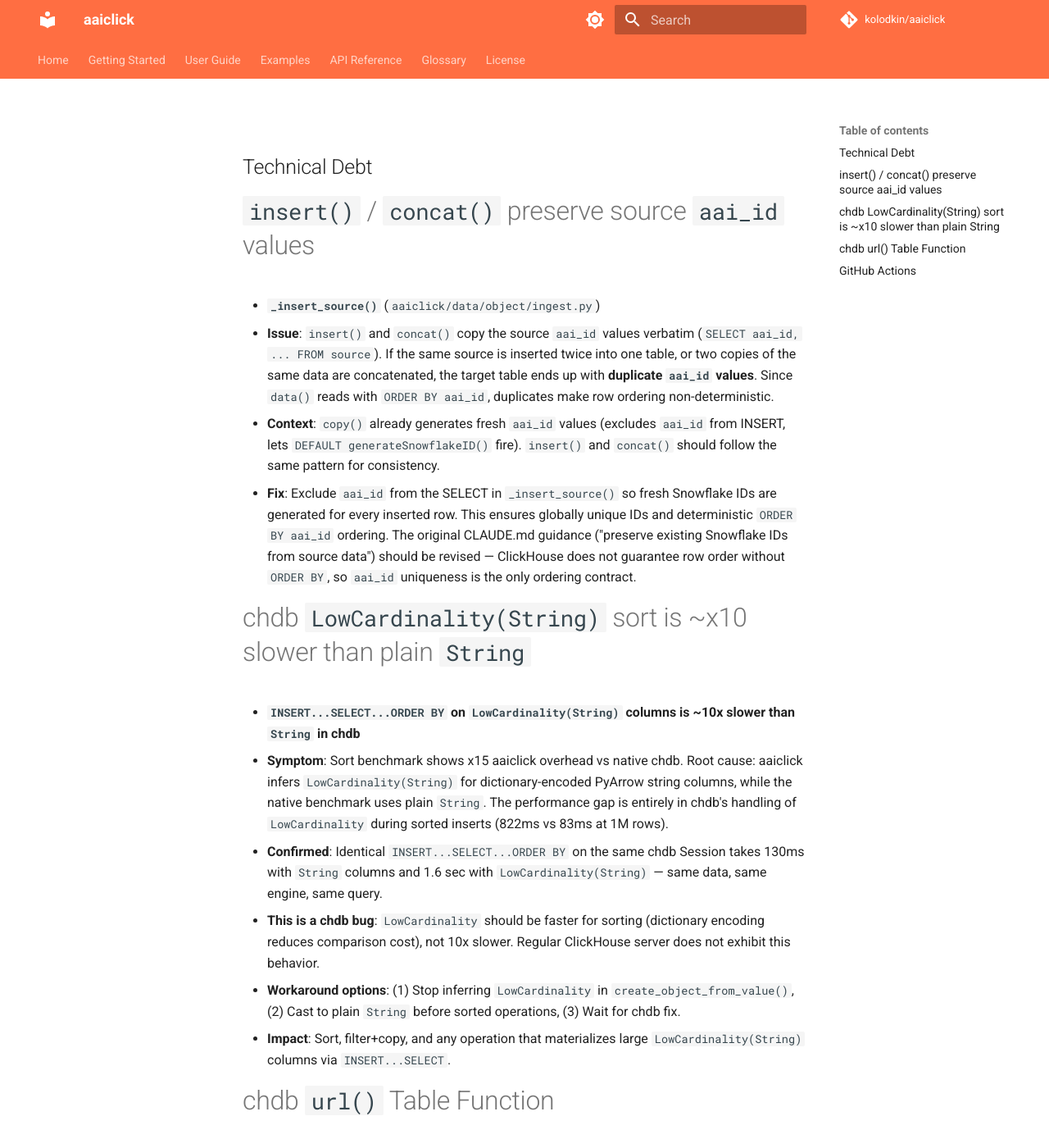
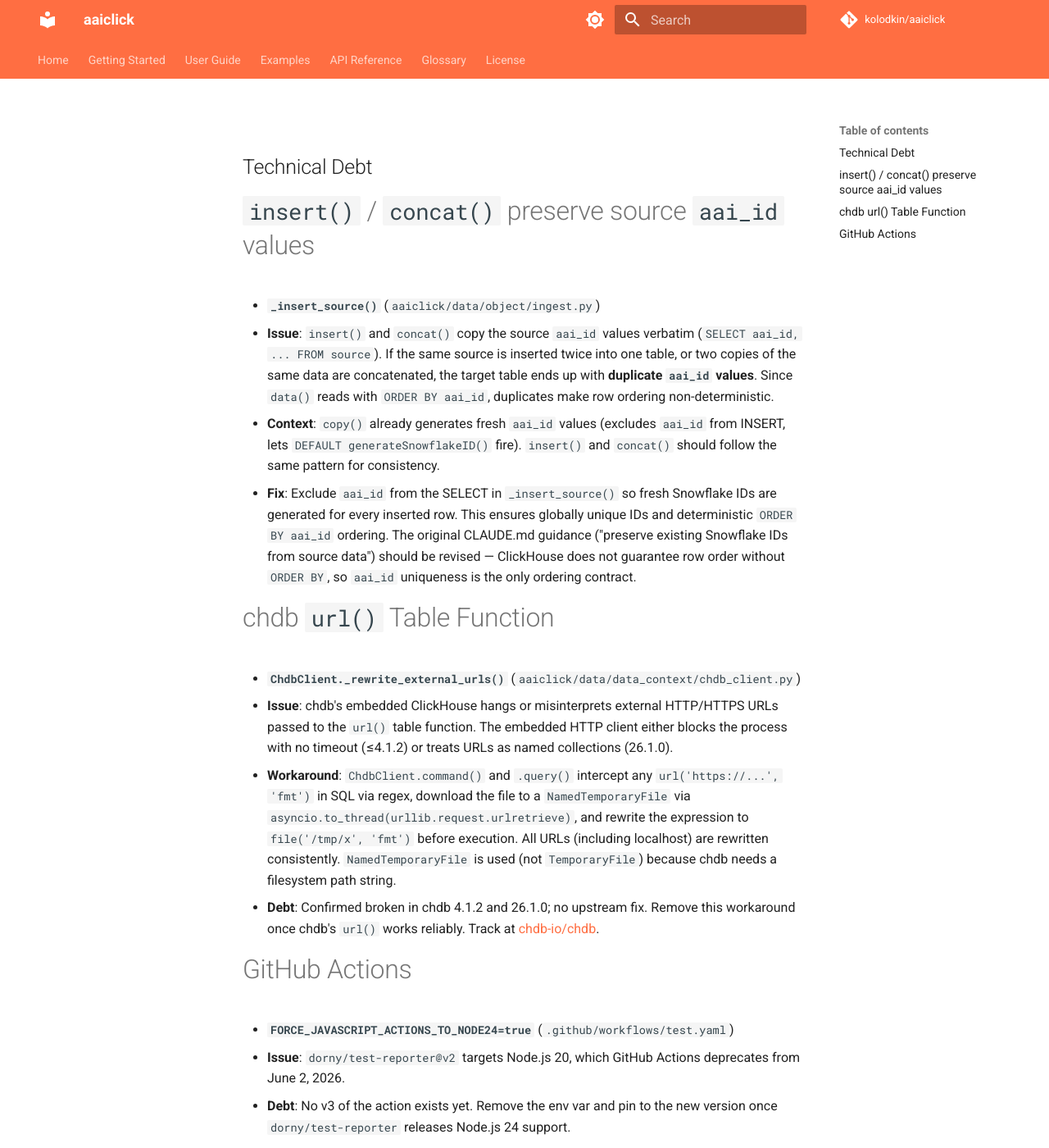
Before and after one commit to kolodkin/aaiclick, an MkDocs documentation site: the page built from docs/technical_debt.md, in a window 1280 px wide and 1400 px high. Shown: the whole window at 82% size. Built offline with MkDocs 1.6.1 and Material for MkDocs 9.7.7, drawn with Linux system fonts in a browser that asks for light colours; comment, search, counter and statistics services are not loaded.

Commit message:
cleanup: remove LowCardinality tech debt — already fixed
LowCardinality(String) inference was removed in 1a7d238.
The tech debt entry is no longer applicable.

```diff
--- a/docs/technical_debt.md
+++ b/docs/technical_debt.md
@@ -7,15 +7,6 @@ Technical Debt
   - **Issue**: `insert()` and `concat()` copy the source `aai_id` values verbatim (`SELECT aai_id, ... FROM source`). If the same source is inserted twice into one table, or two copies of the same data are concatenated, the target table ends up with **duplicate `aai_id` values**. Since `data()` reads with `ORDER BY aai_id`, duplicates make row ordering non-deterministic.
   - **Context**: `copy()` already generates fresh `aai_id` values (excludes `aai_id` from INSERT, lets `DEFAULT generateSnowflakeID()` fire). `insert()` and `concat()` should follow the same pattern for consistency.
   - **Fix**: Exclude `aai_id` from the SELECT in `_insert_source()` so fresh Snowflake IDs are generated for every inserted row. This ensures globally unique IDs and deterministic `ORDER BY aai_id` ordering. The original CLAUDE.md guidance ("preserve existing Snowflake IDs from source data") should be revised — ClickHouse does not guarantee row order without `ORDER BY`, so `aai_id` uniqueness is the only ordering contract.
-
-# chdb `LowCardinality(String)` sort is ~x10 slower than plain `String`
-
-- **`INSERT...SELECT...ORDER BY` on `LowCardinality(String)` columns is ~10x slower than `String` in chdb**
-  - **Symptom**: Sort benchmark shows x15 aaiclick overhead vs native chdb. Root cause: aaiclick infers `LowCardinality(String)` for dictionary-encoded PyArrow string columns, while the native benchmark uses plain `String`. The performance gap is entirely in chdb's handling of `LowCardinality` during sorted inserts (822ms vs 83ms at 1M rows).
-  - **Confirmed**: Identical `INSERT...SELECT...ORDER BY` on the same chdb Session takes 130ms with `String` columns and 1.6 sec with `LowCardinality(String)` — same data, same engine, same query.
-  - **This is a chdb bug**: `LowCardinality` should be faster for sorting (dictionary encoding reduces comparison cost), not 10x slower. Regular ClickHouse server does not exhibit this behavior.
-  - **Workaround options**: (1) Stop inferring `LowCardinality` in `create_object_from_value()`, (2) Cast to plain `String` before sorted operations, (3) Wait for chdb fix.
-  - **Impact**: Sort, filter+copy, and any operation that materializes large `LowCardinality(String)` columns via `INSERT...SELECT`.
 
 # chdb `url()` Table Function
 
```
